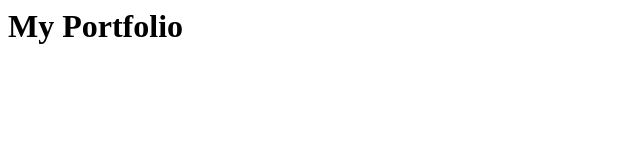
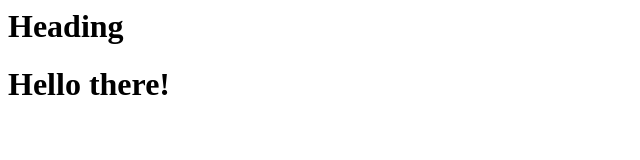
Before and after one commit to drewellisk/portfolio-project, a plain HTML site: page index.html in a window 1280 px wide. Shown: the whole page, without its empty margins (0-640 px from the left). Drawn offline with Linux system fonts and the light colour scheme.

Commit message:
Changed the words.

```diff
--- a/index.html
+++ b/index.html
@@ -1 +1,2 @@
-<h1>My Portfolio</h1>
+<h1>Heading</h1>
+<h1>Hello there!</h1>
```
